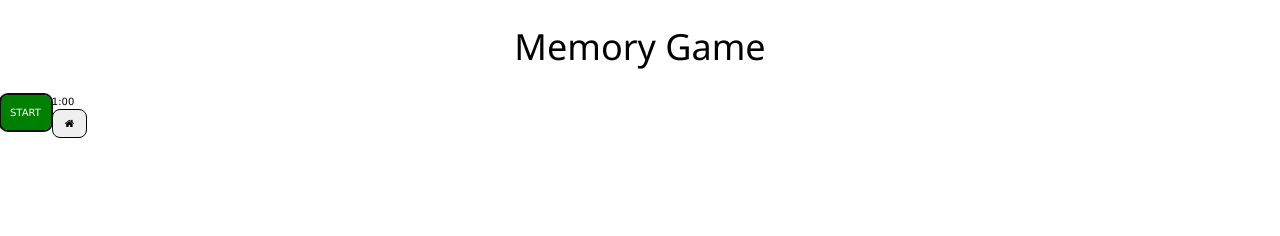
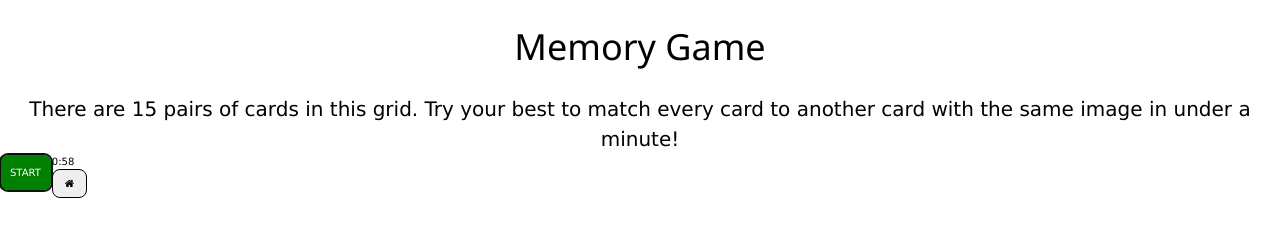
Before and after one commit to staten-island-tech/create-task-Ucheong, a website built with Vite: page vite-project/index.html in a window 1280 px wide. Both pictures are taken after a click on the button "START". Built offline with nearby package versions, Linux system fonts and the light colour scheme.

Commit message:
create task

```diff
--- a/vite-project/index.html
+++ b/vite-project/index.html
@@ -13,10 +13,12 @@
   </head>
   <body>
     <h1 id="title">Memory Game</h1>
+    <p class="explaination">
+      There are 15 pairs of cards in this grid. Try your best to match every
+      card to another card with the same image in under a minute!
+    </p>
     <button class="start">START</button>
-    <div class="timerbox">
-      <p class="timer">1:00</p>
-    </div>
+    <p class="timer">1:00</p>
     <div class="game"></div>
     <button class="home"><i class="fa fa-home"></i></button>
     <script type="module" src="./js/main.js"></script>
--- a/vite-project/js/object.js
+++ b/vite-project/js/array.js
@@ -1,4 +1,4 @@
-const object = [
+const array = [
   {
     name: "Monkey1",
     image: "imgs/monkey1.jpg",
@@ -121,4 +121,4 @@ const object = [
   },
 ];
 
-export { object };
+export { array };
--- a/vite-project/js/main.js
+++ b/vite-project/js/main.js
@@ -1,27 +1,27 @@
 import "./dom";
 import { DOMSelectors } from "./dom";
 import "../styles/style.css";
-// import "./object";
-// import { object } from "./object";
+// import "./array";
+// import { array } from "./array";
 
 document.querySelector(".start").addEventListener("click", function () {
   // DOMSelectors.body = ``;
   // memorygame();
+  setInterval(timer, 1000);
   timer();
 });
 
-function memorygame() {}
-
-setInterval(timer, 1000);
+// function memorygame() {}
 
 let time = 60;
 
 function timer() {
   let minutes = Math.floor(time / 60);
   let seconds = time % 60;
-
   seconds = seconds < 10 ? `0` + seconds : seconds;
 
-  timer.innerHTML = `${minutes}:${seconds}`;
+  DOMSelectors.timer.innerHTML = `${minutes}:${seconds}`;
   time--;
 }
+
+// function flipcard() {}
--- a/vite-project/styles/style.css
+++ b/vite-project/styles/style.css
@@ -58,3 +58,8 @@ button:focus-visible {
   display: inline;
 }
 }
+
+.explaination {
+  font-size: 2rem;
+  text-align: center;
+}
```
